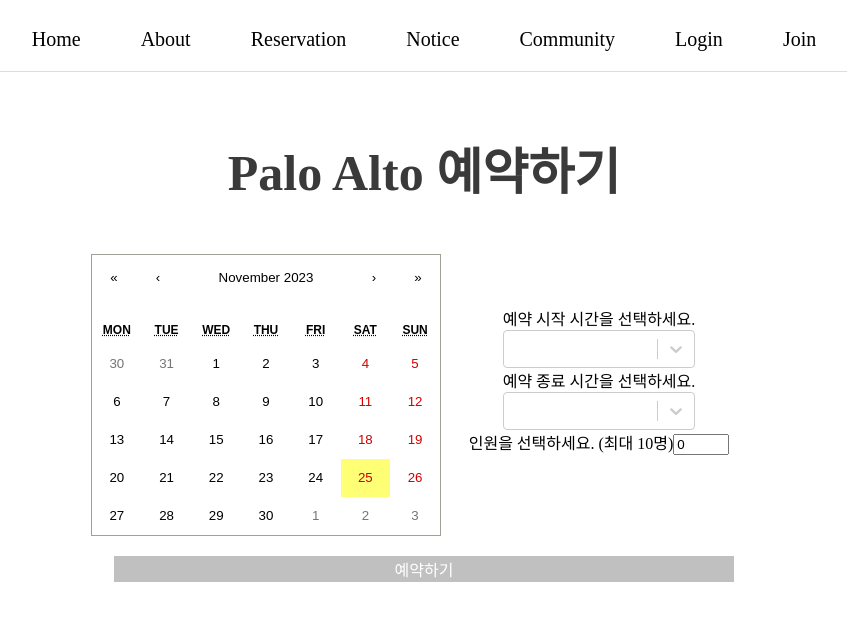
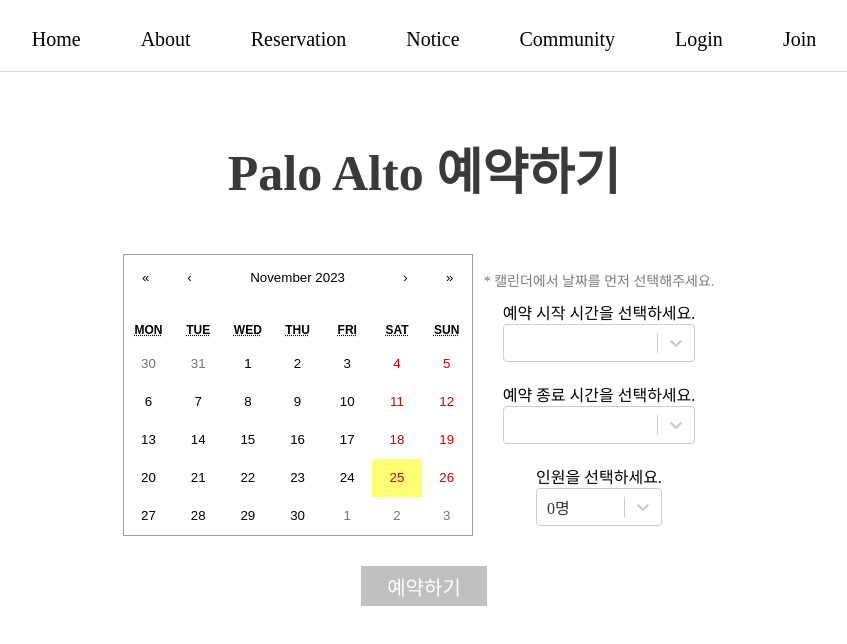
Before and after one commit to 2023-Team-Luna-Achieve/project, a React (Vite) app in the folder frontend/: page /Reservation in a window 1280 px wide. Shown: the top 644 px of the page, without its empty margins (216-1063 px from the left). Built offline with nearby package versions, Linux system fonts and the light colour scheme; no server answers.

Commit message:
Feat: 마이페이지 퍼블리싱

```diff
--- a/frontend/src/components/TimeSelect.tsx
+++ b/frontend/src/components/TimeSelect.tsx
@@ -24,7 +24,7 @@
 
 const TimeSelect: React.FC<TimeSelectProps> = ({ value, onChange, label }) => {
   return (
-    <div>
+    <div style={{ margin: '10px 0' }}>
       <label>{label}</label>
       <Select
         options={options}
--- a/frontend/src/pages/AboutPage.tsx
+++ b/frontend/src/pages/AboutPage.tsx
@@ -33,7 +33,7 @@
         이 서비스에 대하여
       </IntroText>{' '}
       <IntroText size="20px">
-        이 서비스는 테커 팀루나 프로젝트팀 Achieve에서 만든 테커 스터디룸 예약 시스템 입니다.
+        이 서비스는 테커 팀루나 프로젝트팀 Achieve에서 만든 테커 동아리방 예약 시스템 입니다.
       </IntroText>
     </IntroContainer>
   );
--- a/frontend/src/pages/MyPage.tsx
+++ b/frontend/src/pages/MyPage.tsx
@@ -1,5 +1,50 @@
 import React, { useState, useEffect } from 'react';
 import axios from '../util/axiosConfig';
+import styled from 'styled-components';
+
+const Title = styled.h1`
+  font-size: 50px;
+  font-weight: bold;
+  color: #3a3a3a;
+  text-align: center;
+  margin-top: 60px;
+`;
+const ButtonContainer = styled.div`
+  display: flex;
+  justify-content: center;
+`;
+
+const LogoutButton = styled.div`
+  display: flex;
+  align-items: center;
+  justify-content: center;
+  border: none;
+  background-color: #c0c0c0;
+  color: #ffffff;
+  font-size: 20px;
+  height: 40px;
+  width: 10%;
+  transition:
+    background-color 0.3s,
+    color 0.3s;
+  &:hover {
+    background-color: #000000;
+  }
+`;
+
+const ReservationList = styled.ul`
+  display: flex;
+  flex-wrap: wrap;
+  justify-content: space-around;
+  list-style-type: none;
+  padding: 0;
+`;
+
+const ReservationItem = styled.li`
+  border: 1px solid #ccc;
+  padding: 10px;
+  margin: 10px;
+`;
 
 type MeetingRoomType = {
   id: number;
@@ -41,19 +86,21 @@
 
   return (
     <div>
-      <h2>예약 정보</h2>
-      <ul>
+      <Title>예약 정보</Title>
+      <ReservationList>
         {reservations.map((reservation) => (
-          <li key={reservation.id}>
+          <ReservationItem key={reservation.id}>
             <p>예약 ID: {reservation.id}</p>
             <p>시작 시간: {reservation.startTime}</p>
             <p>종료 시간: {reservation.endTime}</p>
             <p>인원: {reservation.members}</p>
             <p>방 이름: {reservation.meetingRoom.name}</p>
-          </li>
+          </ReservationItem>
         ))}
-      </ul>
-      <button onClick={handleLogout}>로그아웃</button>
+      </ReservationList>
+      <ButtonContainer>
+        <LogoutButton onClick={handleLogout}>로그아웃</LogoutButton>
+      </ButtonContainer>
     </div>
   );
 };
--- a/frontend/src/pages/ReservationPage.tsx
+++ b/frontend/src/pages/ReservationPage.tsx
@@ -4,6 +4,7 @@
 import styled from 'styled-components';
 import TimeSelect from '../components/TimeSelect';
 import axios from '../util/axiosConfig';
+import Select from 'react-select';
 
 const ReservationPageWrapper = styled.div``;
 
@@ -28,12 +29,20 @@
   margin-top: 50px;
 `;
 
-const MemberSelect = styled.div``;
+const MemberSelect = styled.div`
+  margin-top: 10px;
+`;
+
+const Notice = styled.div`
+  margin-top: 15px;
+  color: #7b7b7b;
+  font-size: 14px;
+`;
 
 const ButtonContainer = styled.div`
   display: flex;
   justify-content: center;
-  margin-top: 20px; /* 버튼과 상단 간격 조절 */
+  margin-top: 30px; /* 버튼과 상단 간격 조절 */
 `;
 
 const TimeSelectContainer = styled.div`
@@ -41,17 +50,17 @@
   flex-direction: column; /* 수직으로 정렬하도록 추가 */
   justify-content: space-between;
   align-items: center;
-  width: 25%;
-  margin-top: 20px;
+  width: 20%;
+  margin-top: 40px;
 `;
 
 const Button = styled.button`
   border: none;
   background-color: #c0c0c0;
   color: #ffffff;
-  font-size: 16px;
-  height: 26px;
-  width: 49%;
+  font-size: 20px;
+  height: 40px;
+  width: 10%;
   transition:
     background-color 0.3s,
     color 0.3s;
@@ -64,16 +73,21 @@
   const [selectedDate, setSelectedDate] = useState<Date | null>(null); // 초기 상태를 Date | null로 수정
   const [startTime, setStartTime] = useState<string>('');
   const [endTime, setEndTime] = useState<string>('');
-  const [members, setMembers] = useState<number>(0);
+  const [selectedMembers, setSelectedMembers] = useState<{ value: number; label: string } | null>({
+    value: 0,
+    label: '0명',
+  });
+
+  const membersOptions = Array.from({ length: 10 }, (_, i) => ({ value: i + 1, label: `${i + 1}명` }));
 
   const handleDateChange = (date: Date | Date[] | null) => {
     setSelectedDate(date as Date | null);
   };
 
   const handleReservation = async () => {
-    console.log('members:', members);
+    console.log('members:', selectedMembers?.value);
 
-    if (selectedDate && startTime && endTime && members > 0) {
+    if (selectedDate && startTime && endTime && selectedMembers?.value !== undefined) {
       const reservationStartTime = new Date(selectedDate);
       reservationStartTime.setHours(Number(startTime.split(':')[0]), Number(startTime.split(':')[1]));
 
@@ -97,7 +111,7 @@
         const response = await axios.post('http://localhost:8080/api/reservation', {
           reservationStartTime: reservationStartTime.toISOString(),
           reservationEndTime: reservationEndTime.toISOString(),
-          members,
+          members: selectedMembers.value,
           meetingRoomId: 1,
         });
 
@@ -128,6 +142,7 @@
           />
         </CalendarSelectContainer>
         <TimeSelectContainer>
+          <Notice>* 캘린더에서 날짜를 먼저 선택해주세요.</Notice>
           <TimeSelect
             value={startTime}
             onChange={(selectedTime: string) => setStartTime(selectedTime)}
@@ -139,13 +154,11 @@
             label="예약 종료 시간을 선택하세요."
           />
           <MemberSelect>
-            <label>인원을 선택하세요. (최대 10명)</label>
-            <input
-              type="number"
-              value={members}
-              onChange={(e) => setMembers(parseInt(e.target.value, 10))}
-              min={1}
-              max={10}
+            <label>인원을 선택하세요.</label>
+            <Select
+              options={membersOptions}
+              value={selectedMembers}
+              onChange={(selectedOption) => setSelectedMembers(selectedOption)}
             />
           </MemberSelect>
         </TimeSelectContainer>
```
